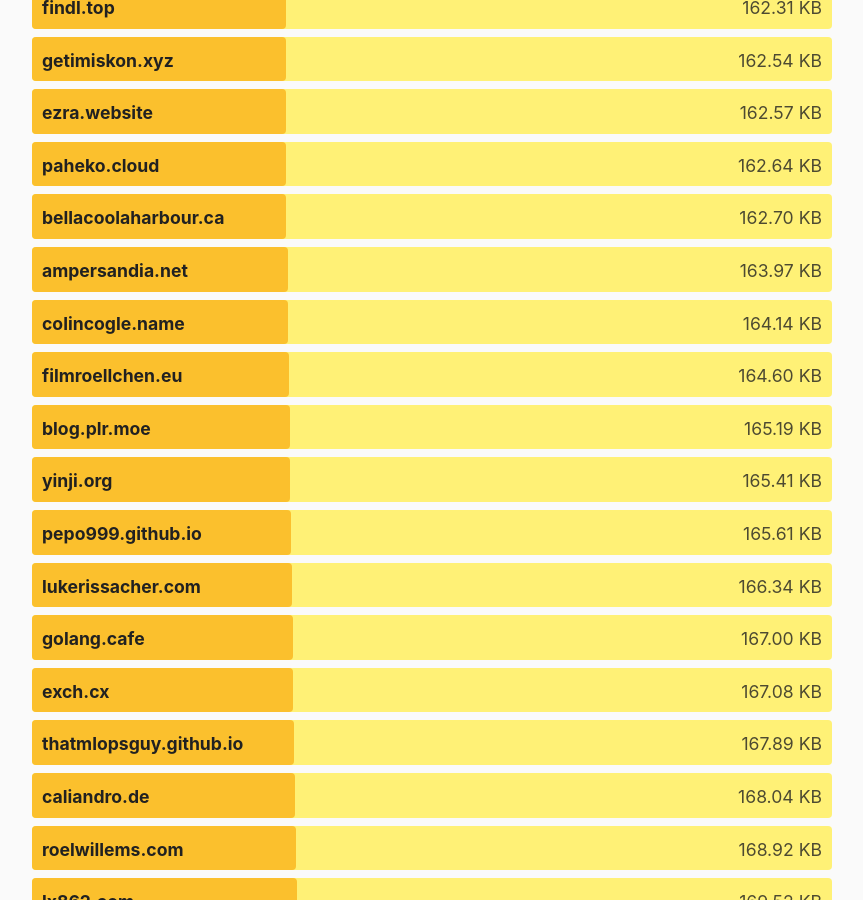
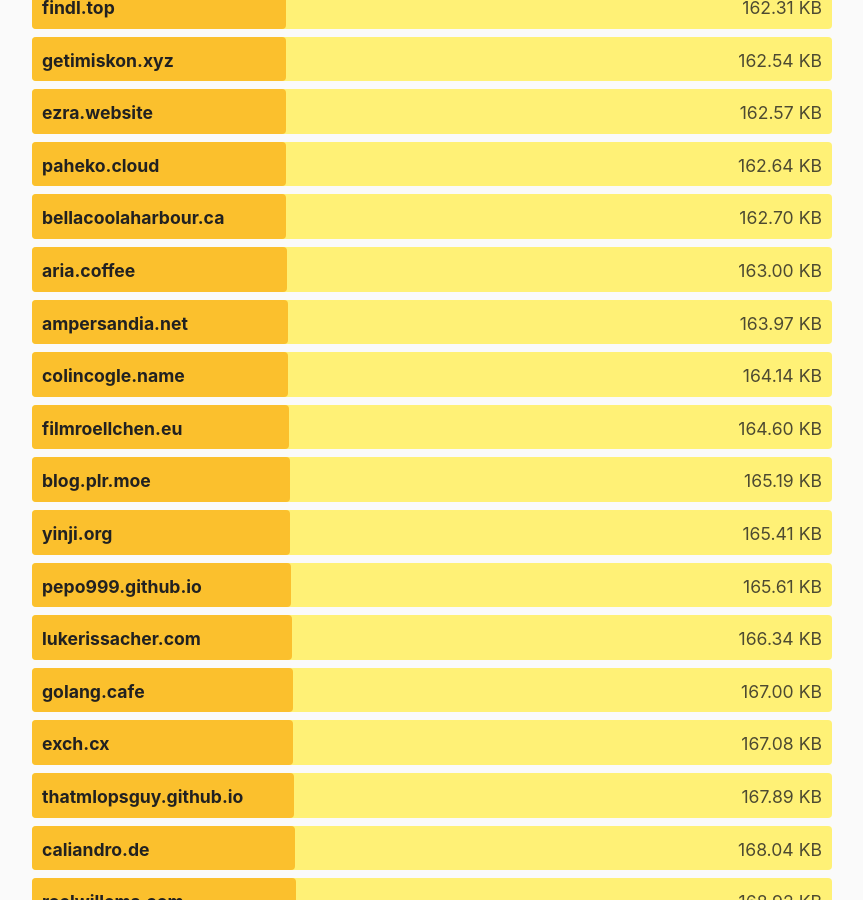
Before and after one commit to kevquirk/512kb.club, a Jekyll site: the page built from index.md, in a window 1280 px wide and 900 px high, scrolled down 30414 px. Shown: the whole window, without its empty margins (208-1071 px from the left). Built offline with Jekyll 4.4.1, drawn with Linux system fonts in a browser that asks for light colours.

Commit message:
update aria.coffee

```diff
--- a/_data/sites.yml
+++ b/_data/sites.yml
@@ -245,8 +245,8 @@
 
 - domain: aria.coffee
   url: https://aria.coffee/
-  size: 216
-  last_checked: 2025-05-27
+  size: 163
+  last_checked: 2025-06-01
 
 - domain: arkensys.dedyn.io
   url: https://arkensys.dedyn.io
```
